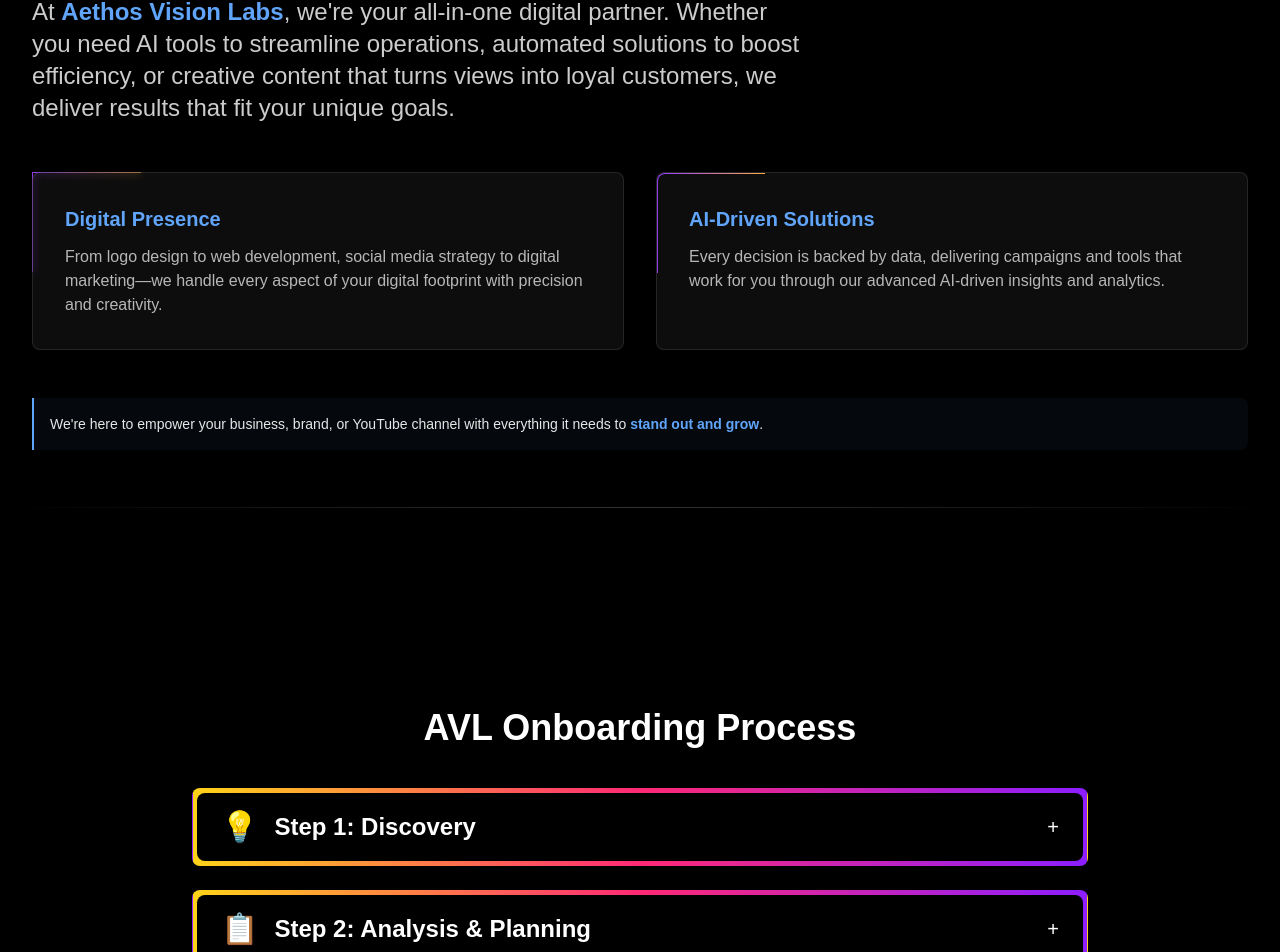
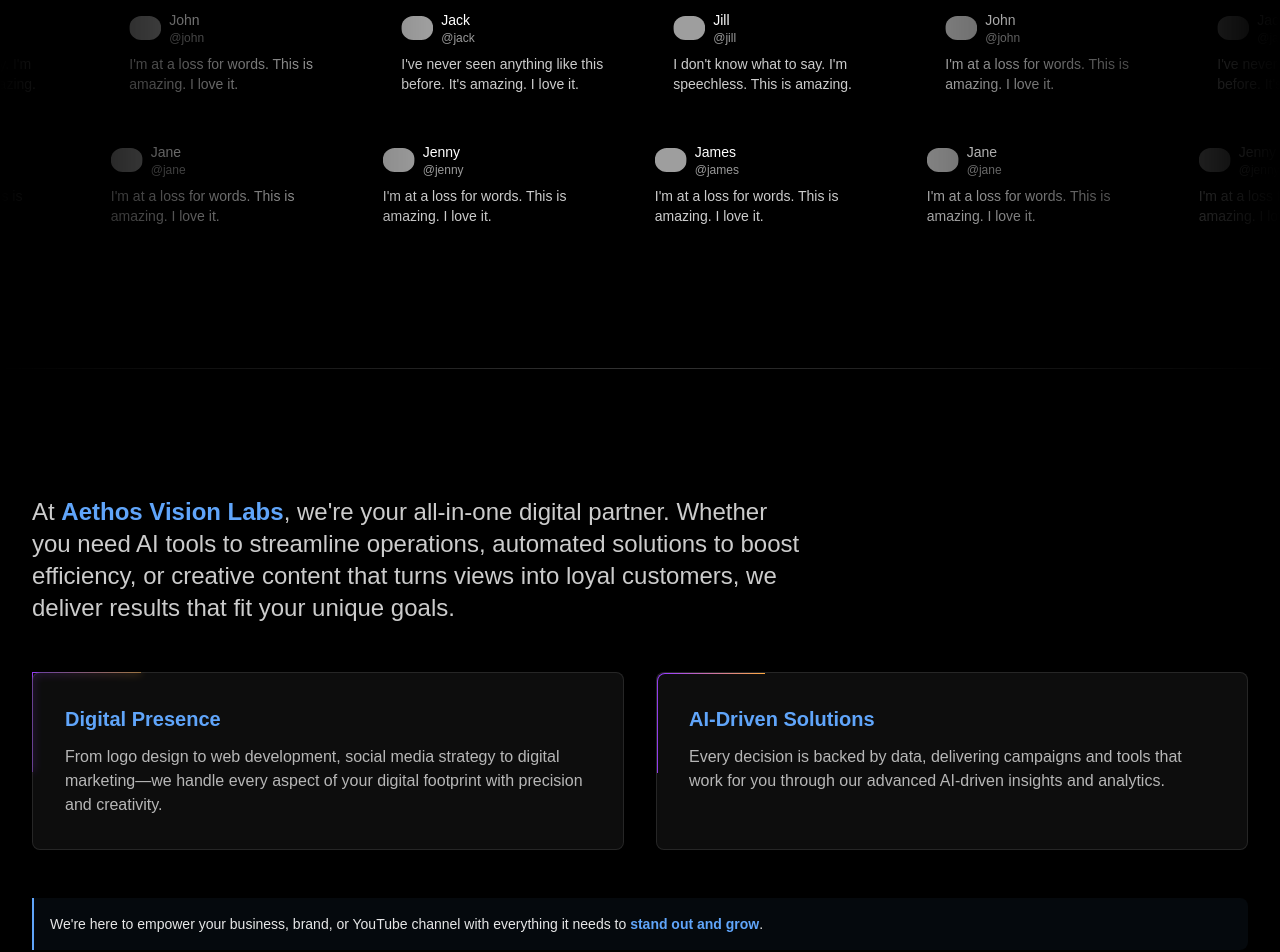
Before and after one commit to urstruelysv/avl-website-, a Next.js app: page / in a window 1280 px wide. Shown: the part 932-1884 px from the top of the page. Built offline with nearby package versions, Linux system fonts and the light colour scheme; grey boxes are pictures that could not be loaded.

Commit message:
updated component

```diff
--- a/package.json
+++ b/package.json
@@ -12,6 +12,7 @@
     "@radix-ui/react-icons": "^1.3.1",
     "class-variance-authority": "^0.7.0",
     "clsx": "^2.1.1",
+    "framer-motion": "^11.16.0",
     "lucide-react": "^0.454.0",
     "next": "^15.1.3",
     "react": "^18.3.1",
--- /dev/null
+++ b/src/app/components/Companieslist.tsx
@@ -0,0 +1,100 @@
+import { cn } from "@/lib/utils";
+import Marquee from "./magicui/marquee";
+
+const reviews = [
+  {
+    name: "Jack",
+    username: "@jack",
+    body: "I've never seen anything like this before. It's amazing. I love it.",
+    img: "https://avatar.vercel.sh/jack",
+  },
+  {
+    name: "Jill",
+    username: "@jill",
+    body: "I don't know what to say. I'm speechless. This is amazing.",
+    img: "https://avatar.vercel.sh/jill",
+  },
+  {
+    name: "John",
+    username: "@john",
+    body: "I'm at a loss for words. This is amazing. I love it.",
+    img: "https://avatar.vercel.sh/john",
+  },
+  {
+    name: "Jane",
+    username: "@jane",
+    body: "I'm at a loss for words. This is amazing. I love it.",
+    img: "https://avatar.vercel.sh/jane",
+  },
+  {
+    name: "Jenny",
+    username: "@jenny",
+    body: "I'm at a loss for words. This is amazing. I love it.",
+    img: "https://avatar.vercel.sh/jenny",
+  },
+  {
+    name: "James",
+    username: "@james",
+    body: "I'm at a loss for words. This is amazing. I love it.",
+    img: "https://avatar.vercel.sh/james",
+  },
+];
+
+const firstRow = reviews.slice(0, reviews.length / 2);
+const secondRow = reviews.slice(reviews.length / 2);
+
+const ReviewCard = ({
+  img,
+  name,
+  username,
+  body,
+}: {
+  img: string;
+  name: string;
+  username: string;
+  body: string;
+}) => {
+  return (
+    <figure
+      className={cn(
+        "relative w-64 cursor-pointer overflow-hidden rounded-xl p-4", // Removed border
+        // light styles
+        "bg-gray-950/[.01] hover:bg-gray-950/[.05]",
+        // dark styles
+        "dark:bg-gray-50/[.10] dark:hover:bg-gray-50/[.15]"
+      )}
+    >
+      <div className="flex flex-row items-center gap-2">
+        <img className="rounded-full" width="32" height="32" alt="" src={img} />
+        <div className="flex flex-col">
+          <figcaption className="text-sm font-medium text-white">
+            {name}
+          </figcaption>
+          <p className="text-xs font-medium text-white/60">{username}</p>
+        </div>
+      </div>
+      <blockquote className="mt-2 text-sm text-white/80">{body}</blockquote>
+    </figure>
+  );
+};
+
+export function MarqueeDemo() {
+  return (
+    <div className="relative flex h-[500px] w-full flex-col items-center justify-center overflow-hidden rounded-lg bg-black md:shadow-xl">
+      <Marquee pauseOnHover className="[--duration:20s]">
+        {firstRow.map((review) => (
+          <ReviewCard key={review.username} {...review} />
+        ))}
+      </Marquee>
+      <Marquee reverse pauseOnHover className="[--duration:20s]">
+        {secondRow.map((review) => (
+          <ReviewCard key={review.username} {...review} />
+        ))}
+      </Marquee>
+      <div className="pointer-events-none absolute inset-y-0 left-0 w-1/3 bg-gradient-to-r from-black"></div>
+      <div className="pointer-events-none absolute inset-y-0 right-0 w-1/3 bg-gradient-to-l from-black"></div>
+    </div>
+  );
+}
+
+export default MarqueeDemo;
--- a/src/app/components/Onbording.tsx
+++ b/src/app/components/Onbording.tsx
@@ -1,6 +1,4 @@
-"use client"; // Mark the file as a client-side component
-
-import { useState } from "react";
+"use client"; // Ensures client-side rendering
 
 const onboardingSteps = [
   {
@@ -39,45 +37,27 @@
 ];
 
 export default function OnboardingProcess() {
-  const [activeStep, setActiveStep] = useState(null);
-
-  const toggleStep = (index) => {
-    setActiveStep(activeStep === index ? null : index);
-  };
-
   return (
-    <div className="bg-black text-white py-10 px-4">
-      <h1 className="text-4xl font-bold text-center mb-10">
-        AVL Onboarding Process
-      </h1>
-      <div className="max-w-4xl mx-auto space-y-6">
+    <div className="bg-black text-white py-20 px-6">
+      <h1 className="text-5xl font-bold text-center mb-16">How We Do It</h1>
+      <div className="space-y-16 max-w-6xl mx-auto">
         {onboardingSteps.map((step, index) => (
           <div
             key={index}
-            className="border border-transparent rounded-lg bg-gradient-to-r from-[#ffd319] via-[#ff2975] to-[#8c1eff] p-1"
+            className="rounded-xl bg-gradient-to-r from-[#ffd319] via-[#ff2975] to-[#8c1eff] p-1 shadow-lg"
           >
-            <div
-              className="flex items-center justify-between px-6 py-4 bg-black rounded-lg cursor-pointer"
-              onClick={() => toggleStep(index)}
-            >
-              <div className="flex items-center space-x-4">
-                <span className="text-3xl">{step.icon}</span>
-                <h2 className="text-2xl font-semibold">{step.title}</h2>
+            <div className="bg-black p-8 rounded-xl">
+              <div className="flex items-center space-x-6 mb-6">
+                <span className="text-5xl">{step.icon}</span>
+                <h2 className="text-4xl font-bold">{step.title}</h2>
               </div>
-              <span className="text-xl">
-                {activeStep === index ? "-" : "+"}
-              </span>
+              <p className="text-lg text-gray-300 mb-6">{step.description}</p>
+              <ul className="list-disc list-inside space-y-2 text-gray-400">
+                {step.tasks.map((task, idx) => (
+                  <li key={idx}>{task}</li>
+                ))}
+              </ul>
             </div>
-            {activeStep === index && (
-              <div className="px-6 py-4 space-y-4 bg-[#1a1a1a] rounded-b-lg">
-                <p className="text-gray-300">{step.description}</p>
-                <ul className="list-disc list-inside text-gray-400">
-                  {step.tasks.map((task, idx) => (
-                    <li key={idx}>{task}</li>
-                  ))}
-                </ul>
-              </div>
-            )}
           </div>
         ))}
       </div>
--- /dev/null
+++ b/src/app/components/magicui/marquee.tsx
@@ -0,0 +1,73 @@
+import { cn } from "@/lib/utils";
+import { ComponentPropsWithoutRef } from "react";
+
+interface MarqueeProps extends ComponentPropsWithoutRef<"div"> {
+  /**
+   * Optional CSS class name to apply custom styles
+   */
+  className?: string;
+  /**
+   * Whether to reverse the animation direction
+   * @default false
+   */
+  reverse?: boolean;
+  /**
+   * Whether to pause the animation on hover
+   * @default false
+   */
+  pauseOnHover?: boolean;
+  /**
+   * Content to be displayed in the marquee
+   */
+  children: React.ReactNode;
+  /**
+   * Whether to animate vertically instead of horizontally
+   * @default false
+   */
+  vertical?: boolean;
+  /**
+   * Number of times to repeat the content
+   * @default 4
+   */
+  repeat?: number;
+}
+
+export default function Marquee({
+  className,
+  reverse = false,
+  pauseOnHover = false,
+  children,
+  vertical = false,
+  repeat = 4,
+  ...props
+}: MarqueeProps) {
+  return (
+    <div
+      {...props}
+      className={cn(
+        "group flex overflow-hidden p-2 [--duration:40s] [--gap:1rem] [gap:var(--gap)]",
+        {
+          "flex-row": !vertical,
+          "flex-col": vertical,
+        },
+        className
+      )}
+    >
+      {Array(repeat)
+        .fill(0)
+        .map((_, i) => (
+          <div
+            key={i}
+            className={cn("flex shrink-0 justify-around [gap:var(--gap)]", {
+              "animate-marquee flex-row": !vertical,
+              "animate-marquee-vertical flex-col": vertical,
+              "group-hover:[animation-play-state:paused]": pauseOnHover,
+              "[animation-direction:reverse]": reverse,
+            })}
+          >
+            {children}
+          </div>
+        ))}
+    </div>
+  );
+}
--- a/src/app/page.tsx
+++ b/src/app/page.tsx
@@ -4,11 +4,14 @@
 import ContactUs from "./components/ContactUs";
 import Footer from "./components/Footer";
 import OnboardingProcess from "./components/Onbording";
+import Companieslist from "./components/Companieslist";
+
 export default function Home() {
   return (
     <div className="min-h-screen bg-black text-white">
       <Dock logoSrc="/logo.png" />
       <Hero />
+      <Companieslist />
       <WhatWeDo />
       <OnboardingProcess />
       <ContactUs />
--- a/tailwind.config.js
+++ b/tailwind.config.js
@@ -65,7 +65,9 @@
   			}
   		},
   		animation: {
-  			grid: 'grid 15s linear infinite'
+  			grid: 'grid 15s linear infinite',
+  			marquee: 'marquee var(--duration) infinite linear',
+  			'marquee-vertical': 'marquee-vertical var(--duration) linear infinite'
   		},
   		keyframes: {
   			grid: {
@@ -75,6 +77,22 @@
   				'100%': {
   					transform: 'translateY(0)'
   				}
+  			},
+  			marquee: {
+  				from: {
+  					transform: 'translateX(0)'
+  				},
+  				to: {
+  					transform: 'translateX(calc(-100% - var(--gap)))'
+  				}
+  			},
+  			'marquee-vertical': {
+  				from: {
+  					transform: 'translateY(0)'
+  				},
+  				to: {
+  					transform: 'translateY(calc(-100% - var(--gap)))'
+  				}
   			}
   		}
   	}
```
Also changed, not shown: 1 other file (tests, documents, lock files or other folders).
